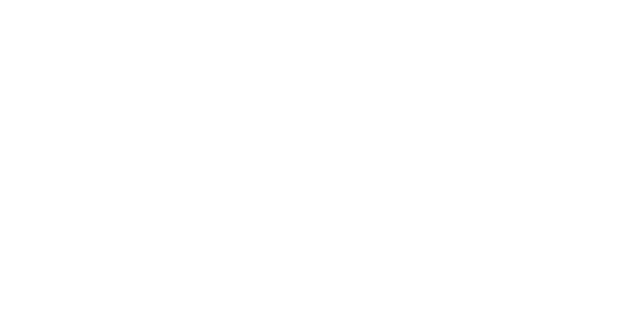
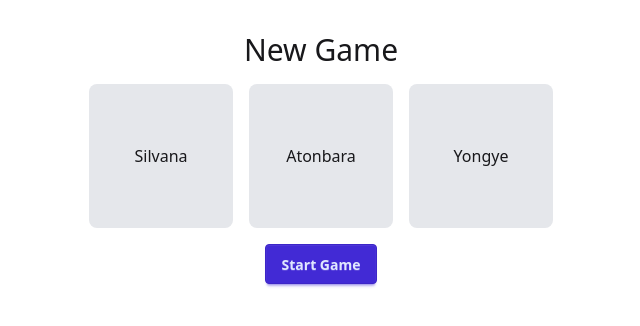
Before and after one commit to Atonbara-Adora/multiplayer-learning, a React (Vite) app: page /new-game in a window 1280 px wide. Before the commit this address had no page. Shown: the top 326 px of the page, without its empty margins (319-959 px from the left). Built offline with nearby package versions, Linux system fonts and the light colour scheme.

Commit message:
add basic game page

```diff
--- a/src/App.tsx
+++ b/src/App.tsx
@@ -1,17 +1,17 @@
 import { BrowserRouter, Routes, Route } from "react-router-dom";
 
-import DashBoard from "./pages/DashBoardPage";
-import MyDecksPage from "./pages/MyDecksPage";
-import MultipleChoicePage from "./pages/MultipleChoicePage";
-import QuestionListPage from "./pages/QuestionListPage";
+import {
+  DashBoardPage, MyDecksPage, MultipleChoicePage, QuestionListPage, NewGamePage
+} from "./pages";
 
 function App() {
 
   return (
     <BrowserRouter>
       <Routes>
-        <Route path="/" element={<DashBoard />}></Route>
+        <Route path="/" element={<DashBoardPage />}></Route>
         <Route path="/flashcards" element={<MyDecksPage />}></Route>
+        <Route path="/new-game" element={<NewGamePage />}></Route>
         <Route path="/question-list" element={<QuestionListPage />}></Route>
         <Route path="/multiple-choice/:id" element={<MultipleChoicePage />}></Route>
       </Routes>
--- /dev/null
+++ b/src/components/modal/NewPlayerModal.tsx
@@ -0,0 +1,29 @@
+import usePlayerStore from "../../stores/PlayerStore";
+
+const NewPlayerModal = () => {
+    const { name, url, setName, setUrl } = usePlayerStore();
+
+    // const dismissModal = () => {
+    //     (document.getElementById('edit_deck_class_modal') as HTMLDialogElement).close();
+    // }
+
+    return (
+        <dialog id="add_new_player_modal" className="modal">
+            <div className="modal-box">
+                <h3 className="font-bold text-lg">Player Name: </h3>
+                <input type="text" placeholder="Type here" className="input input-bordered w-full mt-4"
+                    value={name}
+                    onChange={(e) => setName(e.target.value)}
+                />
+                <h3 className="font-bold text-lg">Player Profile: </h3>
+                {/* <input type="text" placeholder="" className="input input-bordered w-full mt-4"
+                    value={url}
+                    onChange={(e) => setURL(e.target.value)}
+                /> */}
+                {/* <button className="btn mt-4 btn-success" onClick={dismissModal}>Save</button> */}
+            </div>
+        </dialog>
+    )
+};
+
+export default NewPlayerModal;
--- a/src/data/questionBank.json
+++ /dev/null
@@ -1,9 +0,0 @@
-[
-    {
-        "class": "Cal3",
-        "question": [
-            "Find the equation of the plane passing through the points (1,2,3) (1,2,3)",
-            "Compute the distance between point (3,4,5) and (1,2,3)"
-        ]
-    }
-]
--- a/src/pages/DashBoardPage.tsx
+++ b/src/pages/DashBoardPage.tsx
@@ -10,7 +10,12 @@
                 <DashBoardRecentCards />
             </main>
 
-            <div className="flex justify-center items-center">
+            <div className="flex flex-col justify-center items-center space-y-2">
+
+                <a href="/new-game" className="btn">
+                    New Game
+                </a>
+
                 <a href="/flashcards" className="btn">
                     Flashcards
                 </a>
--- /dev/null
+++ b/src/pages/NewGamePage.tsx
@@ -0,0 +1,30 @@
+const NewGamePage = () => {
+    return (
+        <div className="flex flex-col justify-center items-center p-8">
+            <h1 className='text-3xl'>New Game</h1>
+
+            <div className="flex overflow-x-auto space-x-4 mt-4">
+                {['Silvana', 'Atonbara', 'Yongye'].map((player, index) => (
+                    <PlayerGrid key={index} name={player} />
+                ))}
+            </div>
+
+            <button className="btn btn-primary mt-4">
+                Start Game
+            </button>
+        </div>
+    );
+};
+
+const PlayerGrid = ({ name }: {
+    name: string;
+}) => {
+    return (
+        <div className="flex-shrink-0 p-4 bg-gray-200 rounded-lg w-36 h-36 flex items-center justify-center">
+            {name}
+        </div>
+    );
+};
+
+
+export default NewGamePage;
--- /dev/null
+++ b/src/pages/index.ts
@@ -0,0 +1,7 @@
+import DashBoardPage from "./DashBoardPage";
+import MyDecksPage from "./MyDecksPage";
+import MultipleChoicePage from "./MultipleChoicePage";
+import QuestionListPage from "./QuestionListPage";
+import NewGamePage from "./NewGamePage";
+
+export { DashBoardPage, MyDecksPage, MultipleChoicePage, QuestionListPage, NewGamePage };
--- /dev/null
+++ b/src/stores/PlayerStore.tsx
@@ -0,0 +1,17 @@
+import { create } from 'zustand';
+
+interface PlayerState {
+    name: string;
+    url: string;
+    setName: (name: string) => void;
+    setUrl: (url: string) => void;
+}
+
+const usePlayerStore = create<PlayerState>((set) => ({
+    name: "",
+    url: "",
+    setName: (name: string) => set({ name }),
+    setUrl: (url: string) => set({ url }),
+}));
+
+export default usePlayerStore;
```
